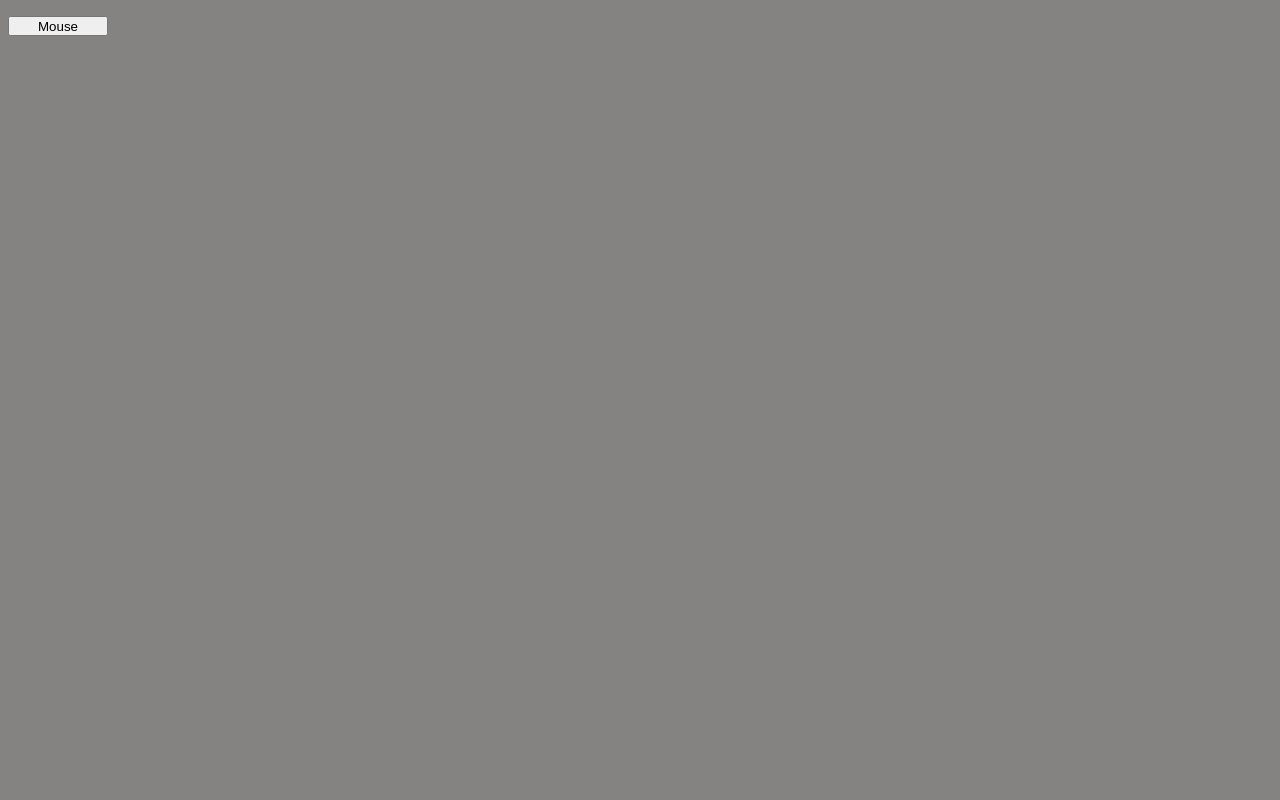
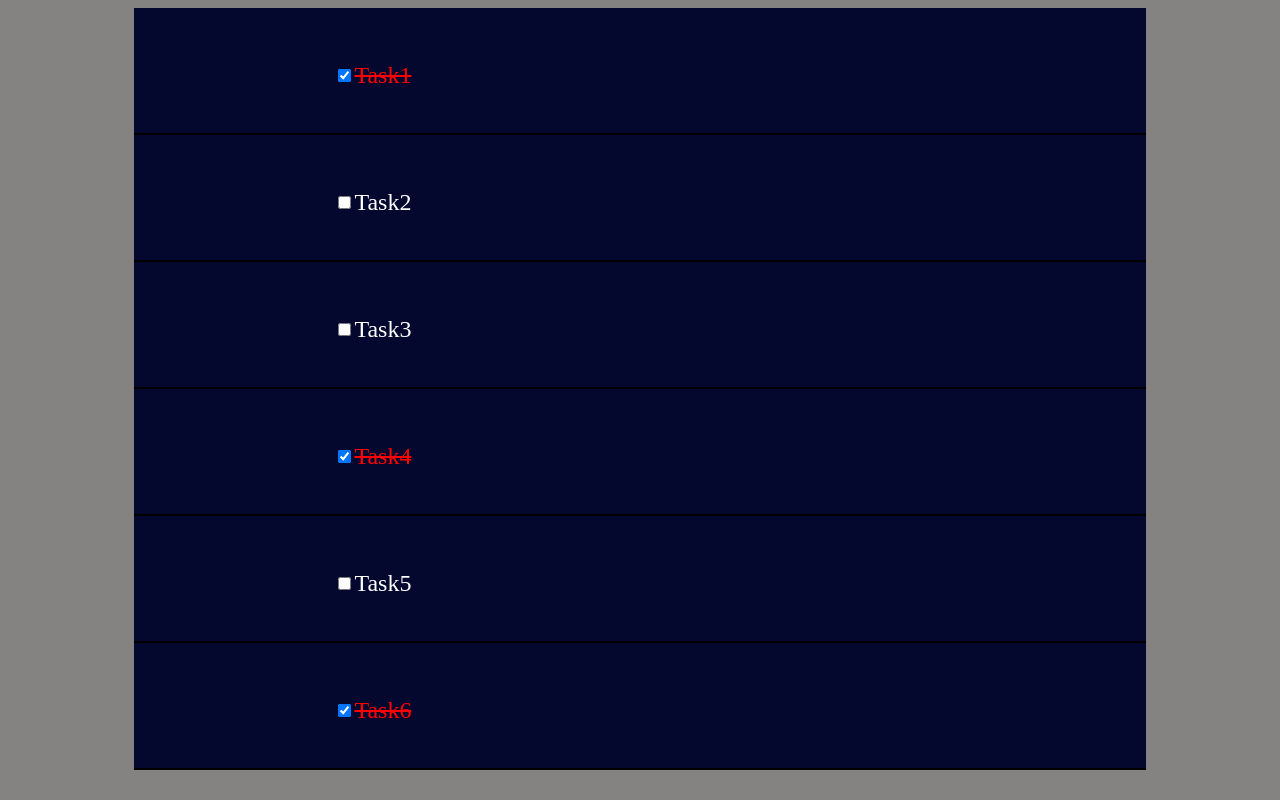
Before and after one commit to alle-zhinzher/Courses, a React (Create React App) app in the folder React/lesson1/: page / in a window 1280 px wide. Built offline with nearby package versions, Linux system fonts and the light colour scheme.

Commit message:
Finish to do app

```diff
--- a/React/lesson1/src/components/App.js
+++ b/React/lesson1/src/components/App.js
@@ -1,45 +1,42 @@
 import React from 'react';
+import todo from './toDoData';
+import ToDoItem from './ToDoItem';
 
 class App extends React.Component {
-    constructor () {
+    constructor() {
         super()
         this.state = {
-            count: 0,
-            text: 0,
-            show: ""
-        };
-        this.overHendler = this.overHendler.bind(this);
+            todos: todo,
+        }
+        this.handleChange = this.handleChange.bind(this);
     }
-    howerHendler = () => {
-        this.setState({
-            count: this.state.count + 1,
-            show: this.state.count,
-        });
-    }
-    overHendler () {
-        this.setState({
-            text: "Over on the button",
-            show: this.state.text,
-        });
-    }
-    mouseOutHendler = () => {
-        this.setState({
-            show: this.state.count,
-        });
+    handleChange (id) {
+        this.setState(prevState => {
+            const updateTodos = prevState.todos.map(todo => {
+                if(todo.id === id) {
+                     todo.completed = !todo.completed
+                    }
+                return todo
+            })
+            return {
+                todos:updateTodos
+            }
+        })
     }
     render() {
+        const todoData = this.state.todos.map(item => <ToDoItem
+                                                            key={(item.id)}
+                                                            item={item}
+                                                            handleChange = {this.handleChange}
+                                                            />)
         return (
-            <div>
-                 <p>{this.state.show}</p>
-                <button onClick={this.howerHendler}
-                        onMouseOver={this.overHendler}
-                    onMouseOut={this.mouseOutHendler}
-                >Mouse</button>
-
+            <div className="todo-list">
+                {todoData}
             </div>
         )
     }
 }
+
 
 export default App
 
--- a/React/lesson1/src/components/ToDoItem.js
+++ b/React/lesson1/src/components/ToDoItem.js
@@ -1,15 +1,27 @@
 import React from 'react';
 
 
-class ToDoItem extends React.Component {
-    render(props) {
+function ToDoItem(props){
+    const completed = {
+        color: 'red',
+        textDecoration: 'line-through',
+
+    }
+    const uncompleted = {
+        color: 'white',
+
+    }
     return (
-        <div className="todo-item">
-            <input type="checkbox" />
-            <p>{this.props.task}</p>
-        </div>
-    )
-}
+            <div className="todo-item">
+                <input
+                    type="checkbox"
+                    checked={props.item.completed}
+                    onChange={() => props.handleChange(props.item.id)}
+                    />
+                <p style={props.item.completed ? completed : uncompleted}>{props.item.task}</p>
+            </div>
+        )
 }
 
+
 export default ToDoItem
--- a/React/lesson1/src/components/toDoData.js
+++ b/React/lesson1/src/components/toDoData.js
@@ -1,27 +1,34 @@
 const todo = [
     {
         id: 1,
-        task: "Task1"
+        task: "Task1",
+        completed: true
     },
     {
         id: 2,
-        task: "Task2"
+        task: "Task2",
+        completed: false,
     },
     {
         id: 3,
-        task: "Task3"
+        task: "Task3",
+        completed: false,
+
     },
     {
         id: 4,
-        task: "Task4"
+        task: "Task4",
+        completed: true,
     },
     {
         id: 5,
-        task: "Task5"
+        task: "Task5",
+        completed: false,
     },
     {
         id: 6,
         task: "Task6",
+        completed: true,
     },
 ]
 
```
